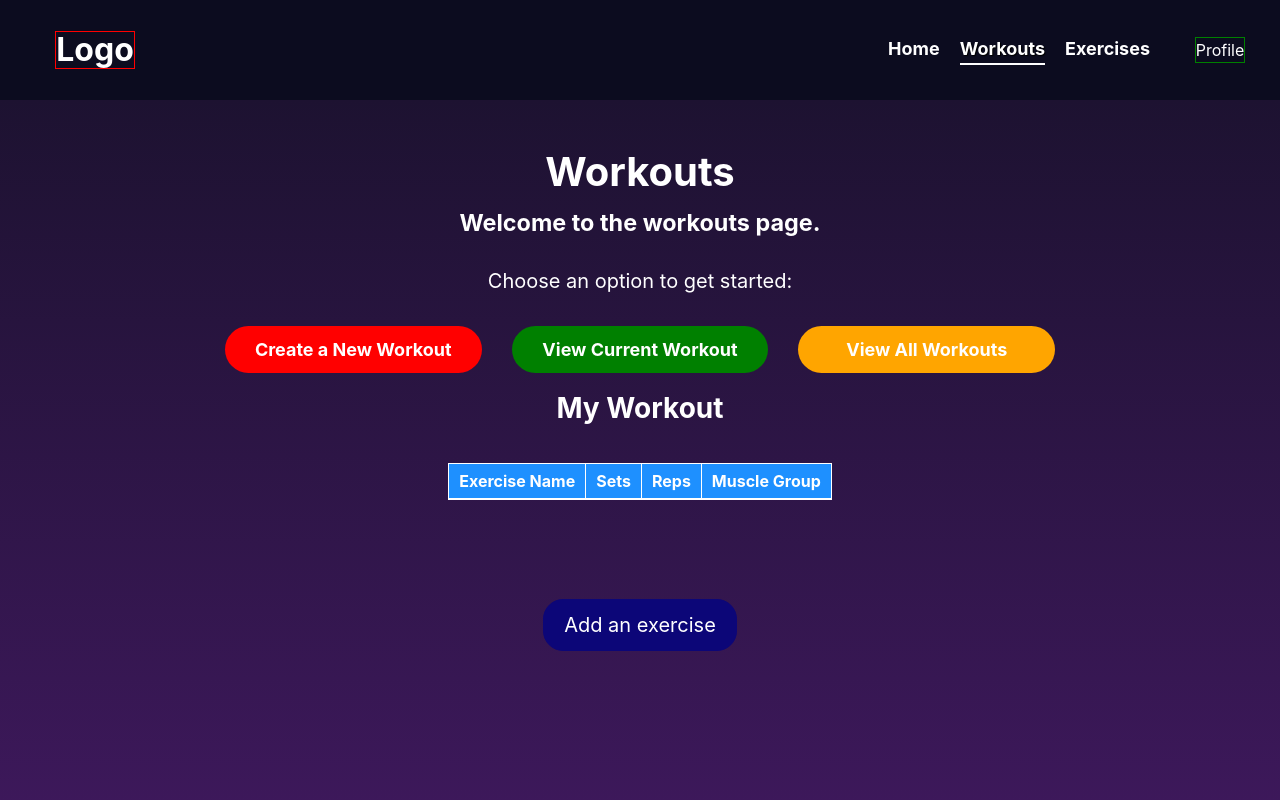
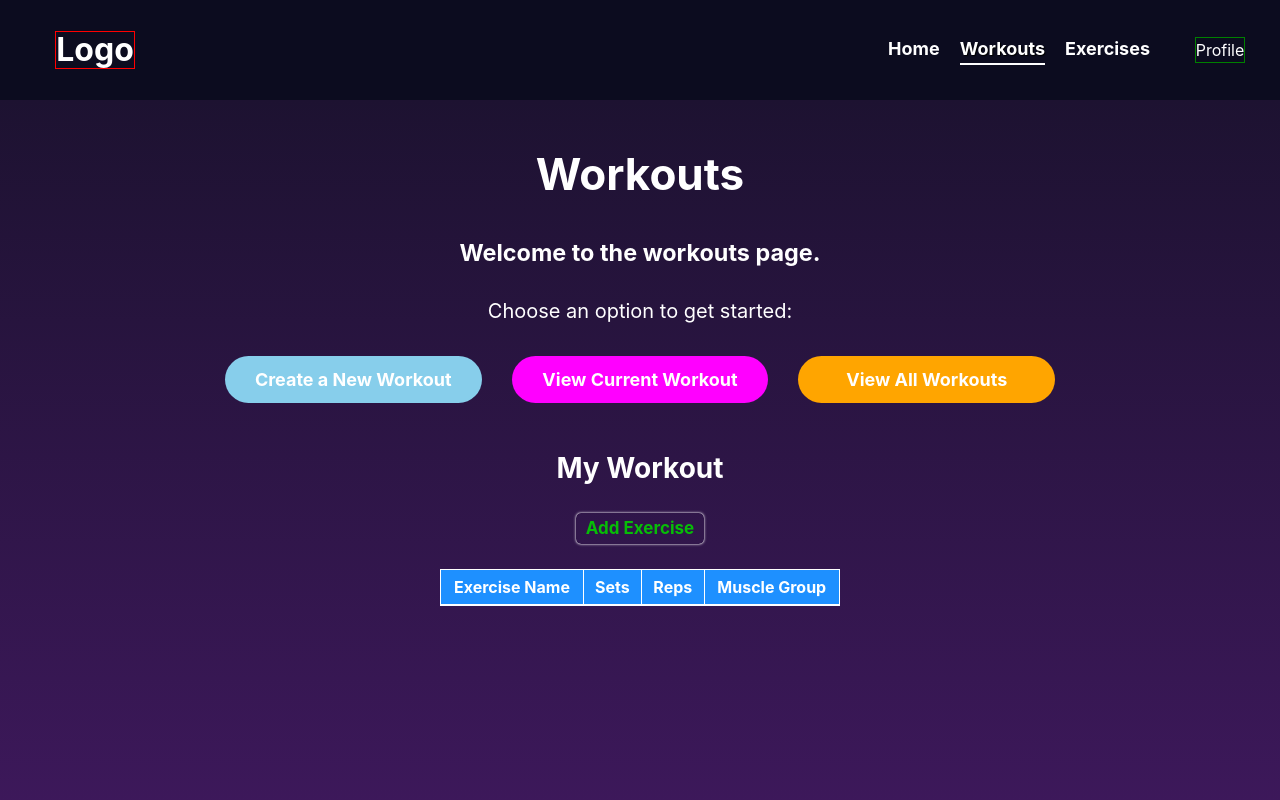
Before and after one commit to Satokii/gymtyme, a React (Vite) app: page /workouts in a window 1280 px wide. Both pictures are taken after a click on the button "Create a New Workout". Shown: the top 800 px of the page. Built offline with nearby package versions, Linux system fonts and the light colour scheme.

Commit message:
styling added to fix page dimensions on workouts page

```diff
--- a/src/components/workouts/components/NewWorkout.jsx
+++ b/src/components/workouts/components/NewWorkout.jsx
@@ -17,7 +17,7 @@ function NewWorkout({ currentWorkout, setCurrentWorkout }) {
 
         }
         else {
-            return 'Add an exercise'
+            return 'Add Exercise'
         }
     }
 
@@ -56,6 +56,12 @@ function NewWorkout({ currentWorkout, setCurrentWorkout }) {
     return (
         <section className="create-new-workout grid">
             <h3>My Workout</h3>
+            <div className='add-exercise-btn-container '>
+                {showAddBtn ? <button className='add-exercise-btn grid' onClick={() => {
+                    handleAddExercise()
+                    handleShow()
+                }}>{toggleAddCancel()}</button> : null}
+            </div>
             <div>
                 <table className='workout-table'>
                     <thead>
@@ -78,10 +84,6 @@ function NewWorkout({ currentWorkout, setCurrentWorkout }) {
                     </tbody>
                 </table>
             </div>
-            {showAddBtn ? <button className='add-exercise-btn grid' onClick={() => {
-                handleAddExercise()
-                handleShow()
-            }}>{toggleAddCancel()}</button> : null}
             {showForm &&
             <div className='add-exercise-form-container grid'>
                 <h3>Exercise Details</h3>
--- a/src/styles/workouts/new-workout.css
+++ b/src/styles/workouts/new-workout.css
@@ -1,13 +1,35 @@
 .create-new-workout {
-    grid-template-rows: 50px repeat(3, auto);
+    grid-template-rows: 40px repeat(3, auto) 1fr;
     gap: 20px;
     min-width: 500px;
-    padding: 20px 0;
+    padding: 50px;
     justify-items: center;
 }
 
 .create-new-workout > h3 {
     font-size: 28px;
+}
+
+/* ADD EXERCISE BUTTON */
+.add-exercise-btn-container {
+    align-self: center;
+}
+
+.add-exercise-btn {
+    padding: 3px 10px;
+    color: #07bd07;
+    font-size: 17px;
+    font-weight: bold;
+    background-color: transparent;
+    border: none;
+    box-shadow: 0 0 1px white, 0 0 3px white;
+    border-radius: 5px;
+}
+
+.add-exercise-btn:hover {
+    cursor: pointer;
+    background-color: #11032a;
+    box-shadow: 0 0 2px #14072a, 0 0 8px white;
 }
 
 /* WORKOUT TABLE */
@@ -19,6 +41,8 @@ td {
 
 table {
     border-spacing: 0;
+    width: 400px;
+    margin-top: 5px;
 }
 
 th {
@@ -39,20 +63,8 @@ tr:last-child td {
     border-bottom-width: 0;
 }
 
-/* ADD EXERCISE BUTTON */
-.add-exercise-btn {
-    align-self: start;
-    padding: 10px 20px;
-    color: white;
-    font-size: 20px;
-    border: solid 1px #0c0678;
-    border-radius: 20px;
-    background-color: #0c0678;
-}
-
-.add-exercise-btn:hover {
-    cursor: pointer;
-    background-color: rgb(4, 163, 163)
+td:nth-last-child(-n + 3) {
+    text-align: center;
 }
 
 /* ADD EXERCISE FORM */
@@ -77,15 +89,15 @@ tr:last-child td {
     min-width: 400px;
 }
 
-form input, form label {
+.new-workout-form input, form label {
     display: block;
 }
 
-form label {
+.new-workout-form label {
     padding: 5px 0;
 }
 
-form input {
+.new-workout-form input {
     padding: 5px;
 }
 
@@ -108,6 +120,7 @@ form input {
     transition: .5s;
 }
 
+/* FORM SUBMIT BUTTON */
 .add-exercise-submit-btn {
     padding: 10px 20px;
     color: #03ac03;
@@ -125,6 +138,7 @@ form input {
     box-shadow: 0 0 5px #03ac03, 0 0 20px #03ac03, 0 0 40px #03ac03;
 }
 
+/* CANCEL FORM BUTTON */
 .cancel-add-exercise-btn {
     padding: 10px 20px;
     color: red;
--- a/src/styles/workouts/workouts.css
+++ b/src/styles/workouts/workouts.css
@@ -1,6 +1,6 @@
 /* WORKOUTS */
 .workouts-container {
-    grid-template-rows: 60px auto auto 1fr;
+    grid-template-rows: 60px repeat(2, auto)1fr;
     min-height: 100vh;
     padding: 50px 200px;
     justify-items: center;
@@ -9,12 +9,16 @@
 }
 
 .workouts-header {
-    font-size: 40px;
+    font-size: 44px;
 }
 
 .workouts-info-container {
     place-items: center;
     font-size: 20px;
+}
+
+.workouts-info-container > h3 {
+    margin-top: 30px;
 }
 
 /* BUTTONS */
@@ -27,28 +31,30 @@
 .button-options button {
     padding: 10px 30px;
     border: none;
-    border-radius: 25px;
+    border-radius: 30px;
     font-size: 18px;
     font-weight: bold;
     color: white;
 }
 
 .create-new-workout-btn {
-    background-color: red;
+    background-color: skyblue;
 }
 
 .create-new-workout-btn:hover {
     cursor: pointer;
-    background-color: darkred;
+    background-color: #4693b2;
+    transform: translateY(3px);
 }
 
 .view-current-workout-btn {
-    background-color: green;
+    background-color: fuchsia;
 }
 
 .view-current-workout-btn:hover {
     cursor: pointer;
-    background-color: #026002;
+    background-color: #9c049c;
+    transform: translateY(3px);
 }
 
 .view-all-workouts-btn {
@@ -58,4 +64,5 @@
 .view-all-workouts-btn:hover {
     cursor: pointer;
     background-color: #c16c06;
+    transform: translateY(3px);
 }
```
